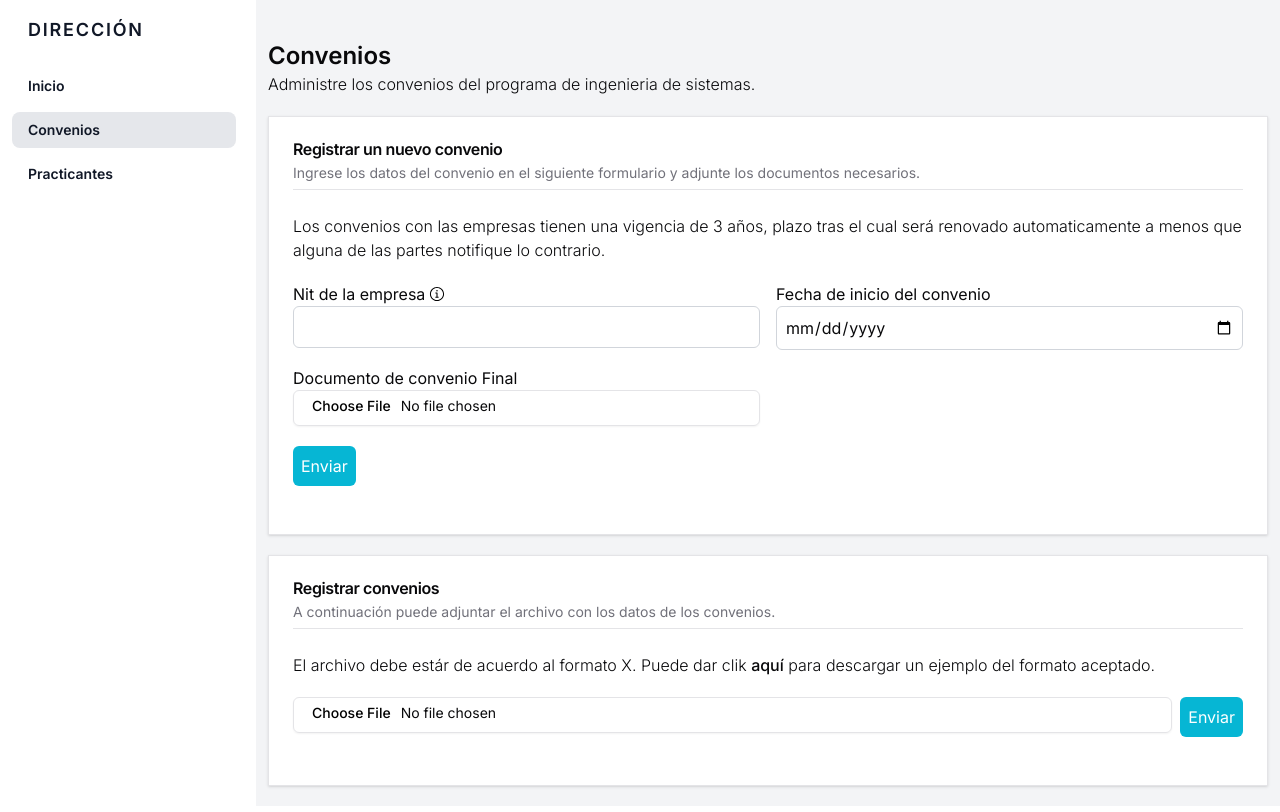
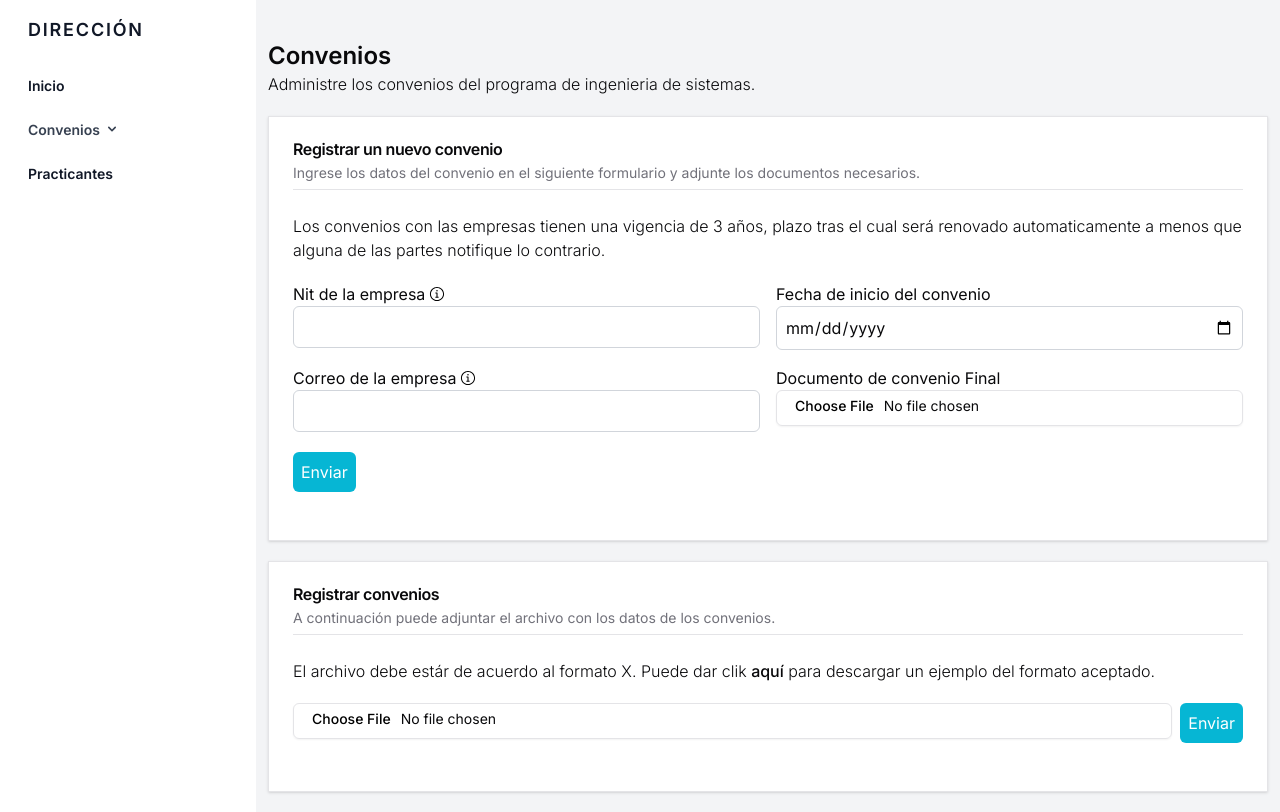
Before and after one commit to Kamilo1205/practicas-ufps, a Next.js app: page /direccion/convenios in a window 1280 px wide. Built offline with nearby package versions, Linux system fonts and the light colour scheme.

Commit message:
Corrigiendo responsive de side bar y el nit del registro

```diff
--- a/src/app/(root)/direccion/layout.tsx
+++ b/src/app/(root)/direccion/layout.tsx
@@ -7,7 +7,18 @@ const valores = [
 },
   {
     nombre: 'Convenios',
-    url: '/direccion/convenios'
+    url: '/direccion/convenios',
+    itemOpen: false,
+    subitems: [
+      {
+        nombre: 'Registrar convenios',
+        url: '/direccion/convenios'
+      },
+      {
+        nombre: 'Convenios registrados',
+        url: '/direccion/convenios/registrados'
+      }
+    ]
   },
   {
     nombre: 'Practicantes',
--- a/src/components/direccion/RegistroNuevoConvenioComponent.tsx
+++ b/src/components/direccion/RegistroNuevoConvenioComponent.tsx
@@ -2,22 +2,23 @@
 
 import { useState } from "react"
 import { FileInputComponent } from "../ui/FileInputComponent"
-import { set } from "date-fns"
 import { LabelConInfo } from "../ui/LabelConInfo"
+import { Toaster, toast } from "sonner"
+
 
 
 export const RegistroNuevoConvenio = () => {
 
 
   const [file, setFile] = useState<File | null>(null)
-
   const [errores, setErrores] = useState({
     nit: { error: false, mensaje: "" },
     fecha: { error: false, mensaje: "" },
-    documentoConvenio: { error: false, mensaje: "" }
+    documentoConvenio: { error: false, mensaje: "" },
+    correo: { error: false, mensaje: "" }
   })
 
-  const validar = ({ nit, fecha, file }: any) => {
+  const validar = ({ nit, fecha, correo,file }: any) => {
     // Expresión regular para verificar el formato XXXXXXXXX-X
     const formatoEspecifico = /^[0-9]{9}-[0-9]$/;
     // Expresión regular para verificar que solo se ingresen números
@@ -31,6 +32,9 @@ export const RegistroNuevoConvenio = () => {
     }
     else if (fecha === '') {
       setErrores({...errores, fecha: {error:true,mensaje:'La fecha es requerida.'} })
+    }
+    else if (correo === '') {
+      setErrores({...errores, correo: {error:true,mensaje:'El correo es requerido.'} })
     }
     else if (file === null || file === '') {
       setErrores({...errores, documentoConvenio: {error:true,mensaje:'El documento es requerido.'} })
@@ -52,17 +56,19 @@ export const RegistroNuevoConvenio = () => {
 
   const onSubmit = (e: any) => {
     e.preventDefault()
-    const { nit, fecha } = e.target
-    console.log('convenio file', file?.type)
-    const errorEncontrado = validar({ nit: nit.value, fecha: fecha.value, file: file?.type })
+    const { nit, fecha,correo } = e.target
+    const errorEncontrado = validar({ nit: nit.value, fecha: fecha.value, file: file?.type ,correo:correo.value})
     if (errorEncontrado) {
       return
     }
-    console.log('enviando...', nit.value, fecha.value)
+    console.log('enviando...', nit.value, fecha.value, correo.value, file?.type)
+    const enviando  = false
+    return enviando ? toast.success('Convenio registrado exitosamente.') : toast.error('Error al registrar el convenio.')
   }
 
   return (
     <div>
+      <Toaster position="top-right" richColors />
       <form onSubmit={onSubmit}>
         <div className="grid grid-cols-2 gap-4">
           <div>
@@ -87,7 +93,18 @@ export const RegistroNuevoConvenio = () => {
             />
             {errores.fecha.error && <p className="text-red-500">{ errores.fecha.mensaje}</p>}
           </div>
+          <div>
+            <LabelConInfo label="Correo de la empresa" info="Este es el correo al cual se le enviará la notificación para que registre sus datos." />
 
+            <input
+              type="email" id="correo" name="correo"
+              className="w-full p-2 border border-gray-300 rounded-md"
+              aria-errormessage="error-correo"
+              onChange={() => setErrores({ ...errores, correo: { error: false, mensaje: "" } })}
+            />
+            {errores.correo.error && <p id="error-correo" className="text-red-500">{errores.correo.mensaje}</p>}
+
+          </div>
 
           <div>
             <label htmlFor="file">Documento de convenio Final</label>
@@ -96,7 +113,7 @@ export const RegistroNuevoConvenio = () => {
           </div>
 
         </div>
-       <input type="submit" value="Enviar" className="bg-cyan-500 text-white p-2 rounded-md cursor-pointer mt-5" />
+       <input type="submit" value="Enviar" className="bg-cyan-500 text-white p-2 rounded-md cursor-pointer mt-5 left-0" />
       </form>
     </div>
   )
--- a/src/components/empresa/RegistroEmpresaComponent.tsx
+++ b/src/components/empresa/RegistroEmpresaComponent.tsx
@@ -6,7 +6,7 @@ import { DatosConvenio } from "./DatosConvenio"
 
 
 export const RegistroEmpresaComponent = () => {
-  const [stage, setStage] = useState(3)
+  const [stage, setStage] = useState(1)
 
   const nextStage = () => {
     { /* //TODO: Controlar el max next. */ }
--- a/src/components/ui/SideBar.tsx
+++ b/src/components/ui/SideBar.tsx
@@ -2,11 +2,14 @@
 
 import Link from "next/link"
 import { usePathname } from "next/navigation"
-import { useState } from "react"
+import {  useState } from "react"
 
 interface item  {
   nombre: string
   url: string
+  subitems?: item[]
+  itemOpen?: boolean
+
 }
 
 interface Props  {
@@ -14,15 +17,51 @@ interface Props  {
   titulo: string
 }
 
+class BarItem implements item {
+  nombre: string
+  url: string
+  subitems?: item[]
+  itemOpen?: boolean
+
+  constructor({ nombre, url,subitems,itemOpen, }: {
+    nombre: string,
+    url: string,
+    subitems ?: item[],
+    itemOpen ?: boolean,
+  }) {
+    this.nombre = nombre
+    this.url = url
+    this.subitems = subitems
+    this.itemOpen = itemOpen || false
+
+  }
+
+  setitemOpen(itemOpen: boolean, callback: () => void){
+    this.itemOpen = itemOpen
+    callback()
+  }
+}
+
 export const SideBar = ({ valores, titulo }: Props) => {
 
   const pathname = usePathname()
-  console.log(pathname)
   const [open, setOpen] = useState(false)
+  const [items, setItems] = useState<BarItem[]>(valores.map((item) => new BarItem(item)))
+
+  const setItemOpen = (item: BarItem) => {
+
+    const newItems = items.map((i) => {
+      if(i.nombre === item.nombre){
+        i.setitemOpen(!i.itemOpen, () => {
+        })
+      }
+      return i
+    })
+    setItems(newItems)
+  }
 
   return (
 
-//<script src="https://cdn.jsdelivr.net/gh/alpinejs/alpine@v2.x.x/dist/alpine.min.js" defer></script>
 <div className="md:flex flex-col md:flex-row md:min-h-screen w-full">
   <div  className={`flex flex-col w-full md:w-64 text-gray-700 ${open ? 'bg-white':''} md:bg-white -translate-x-1 rounded-lg dark-mode:text-gray-200 dark-mode:bg-gray-800 flex-shrink-0`} x-data="{ open: false }">
     <div className="flex-shrink-0 px-8 py-4 flex flex-row items-center justify-between">
@@ -40,17 +79,68 @@ export const SideBar = ({ valores, titulo }: Props) => {
     </div>
         <nav className={`${open ? 'block' : 'hidden'} flex-grow md:block px-4 pb-4 md:pb-0 md:overflow-y-auto`} >
           {
-            valores.map(({nombre,url}) => {
+            items.map((item) => {
               return (
-                pathname === url ?
-                  <Link  key={nombre} className="block px-4 py-2 mt-2 text-sm font-semibold text-gray-900 bg-gray-200 rounded-lg dark-mode:bg-gray-700 dark-mode:hover:bg-gray-600 dark-mode:focus:bg-gray-600 dark-mode:focus:text-white dark-mode:hover:text-white dark-mode:text-gray-200 hover:text-gray-900 focus:text-gray-900 hover:bg-gray-200 focus:bg-gray-200 focus:outline-none focus:shadow-outline" href={url}>{ nombre}</Link>
-                :
-                  <Link  key={nombre} className="block px-4 py-2 mt-2 text-sm font-semibold text-gray-900 bg-transparent rounded-lg dark-mode:bg-transparent dark-mode:hover:bg-gray-600 dark-mode:focus:bg-gray-600 dark-mode:focus:text-white dark-mode:hover:text-white dark-mode:text-gray-200 hover:text-gray-900 focus:text-gray-900 hover:bg-gray-200 focus:bg-gray-200 focus:outline-none focus:shadow-outline" href={url}>{ nombre}</Link>
+                item.subitems && item.subitems?.length > 0 ?
+                  <div key={`${item.nombre}-item.url`}>
+                  <button onClick={() => setItemOpen(item)} className="flex flex-row items-center w-full px-4 py-2 mt-2 text-sm font-semibold text-left bg-transparent rounded-lg dark-mode:bg-transparent dark-mode:focus:text-white dark-mode:hover:text-white dark-mode:focus:bg-gray-600 dark-mode:hover:bg-gray-600 md:block hover:text-gray-900 focus:text-gray-900 hover:bg-gray-200 focus:bg-gray-200 focus:outline-none focus:shadow-outline">
+                    <span>{item.nombre}</span>
+                    <svg fill="currentColor" viewBox="0 0 20 20" className={`{'rotate-180': itemOpen, 'rotate-0': !itemOpen} inline w-4 h-4 mt-1 ml-1 transition-transform duration-200 transform md:-mt-1`}><path fillRule="evenodd" d="M5.293 7.293a1 1 0 011.414 0L10 10.586l3.293-3.293a1 1 0 111.414 1.414l-4 4a1 1 0 01-1.414 0l-4-4a1 1 0 010-1.414z" clipRule="evenodd"></path></svg>
+                  </button>
+                    <div className={`${!item.itemOpen? 'hidden': ''} right-0 w-full mt-2 origin-top-right rounded-md shadow-lg`}>
+                    <div className="px-2 py-2 bg-white rounded-md shadow dark-mode:bg-gray-800">
+                      {
+                        item.subitems.map(({ nombre, url }) => {
+                          return (
+                            pathname === url ?
+                              <Link key={nombre} className="block px-4 py-2 mt-2 text-sm font-semibold text-gray-900 bg-gray-200 rounded-lg dark-mode:bg-gray-700 dark-mode:hover:bg-gray-600 dark-mode:focus:bg-gray-600 dark-mode:focus:text-white dark-mode:hover:text-white dark-mode:text-gray-200 hover:text-gray-900 focus:text-gray-900 hover:bg-gray-200 focus:bg-gray-200 focus:outline-none focus:shadow-outline" href={url}>{nombre}</Link>
+                              :
+                              <Link key={nombre} className="block px-4 py-2 mt-2 text-sm font-semibold text-gray-900 bg-transparent rounded-lg dark-mode" href={url}>{nombre}</Link>
+                          )
+                        })
+                      }
+                      </div>
+                  </div>
+                </div>
+                  :
+
+                    pathname === item.url ?
+                      <Link key={item.nombre} className="block px-4 py-2 mt-2 text-sm font-semibold text-gray-900 bg-gray-200 rounded-lg dark-mode:bg-gray-700 dark-mode:hover:bg-gray-600 dark-mode:focus:bg-gray-600 dark-mode:focus:text-white dark-mode:hover:text-white dark-mode:text-gray-200 hover:text-gray-900 focus:text-gray-900 hover:bg-gray-200 focus:bg-gray-200 focus:outline-none focus:shadow-outline" href={item.url}>{item.nombre}</Link>
+                      :
+                      <Link key={item.nombre} className="block px-4 py-2 mt-2 text-sm font-semibold text-gray-900 bg-transparent rounded-lg dark-mode:bg-transparent dark-mode:hover:bg-gray-600 dark-mode:focus:bg-gray-600 dark-mode:focus:text-white dark-mode:hover:text-white dark-mode:text-gray-200 hover:text-gray-900 focus:text-gray-900 hover:bg-gray-200 focus:bg-gray-200 focus:outline-none focus:shadow-outline" href={item.url}>{item.nombre}</Link>
+
+
               )
             })
-      }
+          }
+
     </nav>
   </div>
 </div>
   )
 }
+
+
+/**
+ * pathname === item.url ?
+                  <Link  key={nombre} className="block px-4 py-2 mt-2 text-sm font-semibold text-gray-900 bg-gray-200 rounded-lg dark-mode:bg-gray-700 dark-mode:hover:bg-gray-600 dark-mode:focus:bg-gray-600 dark-mode:focus:text-white dark-mode:hover:text-white dark-mode:text-gray-200 hover:text-gray-900 focus:text-gray-900 hover:bg-gray-200 focus:bg-gray-200 focus:outline-none focus:shadow-outline" href={url}>{ nombre}</Link>
+                :
+                  <Link  key={nombre} className="block px-4 py-2 mt-2 text-sm font-semibold text-gray-900 bg-transparent rounded-lg dark-mode:bg-transparent dark-mode:hover:bg-gray-600 dark-mode:focus:bg-gray-600 dark-mode:focus:text-white dark-mode:hover:text-white dark-mode:text-gray-200 hover:text-gray-900 focus:text-gray-900 hover:bg-gray-200 focus:bg-gray-200 focus:outline-none focus:shadow-outline" href={url}>{ nombre}</Link>
+
+
+
+
+  <div  className="relative" x-data="{ open: false }">
+            <button onClick={() => { }} className="flex flex-row items-center w-full px-4 py-2 mt-2 text-sm font-semibold text-left bg-transparent rounded-lg dark-mode:bg-transparent dark-mode:focus:text-white dark-mode:hover:text-white dark-mode:focus:bg-gray-600 dark-mode:hover:bg-gray-600 md:block hover:text-gray-900 focus:text-gray-900 hover:bg-gray-200 focus:bg-gray-200 focus:outline-none focus:shadow-outline">
+              <span>Dropdown</span>
+              <svg fill="currentColor" viewBox="0 0 20 20" className="{'rotate-180': open, 'rotate-0': !open}" className="inline w-4 h-4 mt-1 ml-1 transition-transform duration-200 transform md:-mt-1"><path fill-rule="evenodd" d="M5.293 7.293a1 1 0 011.414 0L10 10.586l3.293-3.293a1 1 0 111.414 1.414l-4 4a1 1 0 01-1.414 0l-4-4a1 1 0 010-1.414z" clip-rule="evenodd"></path></svg>
+            </button>
+        <div x-show="open" className="absolute right-0 w-full mt-2 origin-top-right rounded-md shadow-lg">
+          <div className="px-2 py-2 bg-white rounded-md shadow dark-mode:bg-gray-800">
+            <a className="block px-4 py-2 mt-2 text-sm font-semibold bg-transparent rounded-lg dark-mode:bg-transparent dark-mode:hover:bg-gray-600 dark-mode:focus:bg-gray-600 dark-mode:focus:text-white dark-mode:hover:text-white dark-mode:text-gray-200 md:mt-0 hover:text-gray-900 focus:text-gray-900 hover:bg-gray-200 focus:bg-gray-200 focus:outline-none focus:shadow-outline" href="#">Link #1</a>
+            <a className="block px-4 py-2 mt-2 text-sm font-semibold bg-transparent rounded-lg dark-mode:bg-transparent dark-mode:hover:bg-gray-600 dark-mode:focus:bg-gray-600 dark-mode:focus:text-white dark-mode:hover:text-white dark-mode:text-gray-200 md:mt-0 hover:text-gray-900 focus:text-gray-900 hover:bg-gray-200 focus:bg-gray-200 focus:outline-none focus:shadow-outline" href="#">Link #2</a>
+            <a className="block px-4 py-2 mt-2 text-sm font-semibold bg-transparent rounded-lg dark-mode:bg-transparent dark-mode:hover:bg-gray-600 dark-mode:focus:bg-gray-600 dark-mode:focus:text-white dark-mode:hover:text-white dark-mode:text-gray-200 md:mt-0 hover:text-gray-900 focus:text-gray-900 hover:bg-gray-200 focus:bg-gray-200 focus:outline-none focus:shadow-outline" href="#">Link #3</a>
+          </div>
+        </div>
+      </div>
+ */
```
Also changed, not shown: src/components/empresa/DatosEmpresaForm.tsx (+24 -18 lines), src/schemas/DatosEmpresaSchema.ts (+12 -1 lines).
